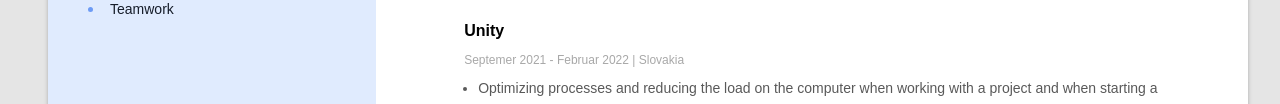
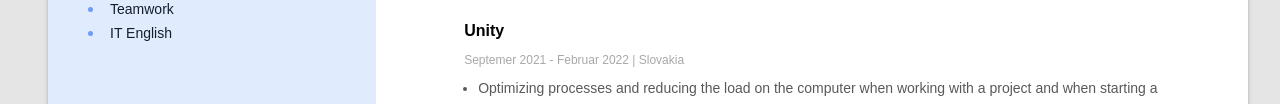
Before and after one commit to MegaOmeba/Resume, a plain HTML site: page index.html in a window 1280 px wide. Shown: the part 984-1088 px from the top of the page. Drawn offline with Linux system fonts and the light colour scheme.

Commit message:
Soft Skills edit

```diff
--- a/index.html
+++ b/index.html
@@ -206,6 +206,9 @@
               <li class="skills-listItem">
                 <span class = "skills-listText">Teamwork</span>
               </li>
+              <li class="skills-listItem">
+                <span class = "skills-listText">IT English</span>
+              </li>
             </ul>
           </div>
 
```
